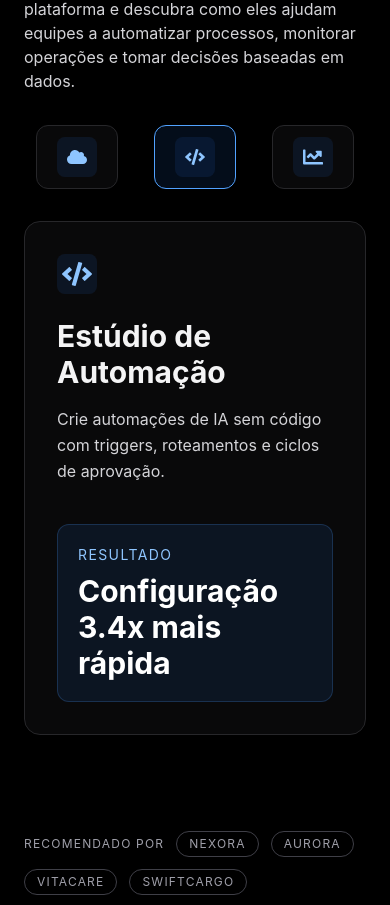
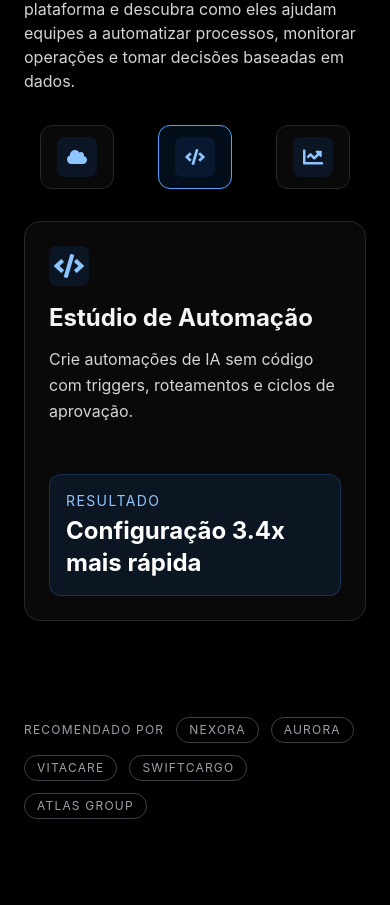
Before and after one commit to UelintonHJ/ai-company-landing, a React (Vite) app: page / in a window 390 px wide. Shown: the part 2580-3485 px from the top of the page. Built offline with nearby package versions, Linux system fonts and the light colour scheme.

Commit message:
refactor(showcase): improve responsive layout and card sizing

```diff
--- a/src/components/sections/ShowcaseSection.jsx
+++ b/src/components/sections/ShowcaseSection.jsx
@@ -22,18 +22,18 @@ export default function ShowcaseSection({
             </div>
 
             <div className="flex flex-col gap-6 lg:grid lg:grid-cols-[260px_minmax(0,1fr)] xl:grid-cols-[300px_minmax(0,1fr)]">
-                <div className="flex justify-around gap-3 overflow-x-auto pb-2 lg:block lg:space-y-3">
+                <div className="flex justify-around gap-3 overflow-x-auto pb-2 lg:flex lg:flex-col lg:justify-center lg:gap-3 lg:overflow-visible lg:pb-0">
                     {showcases.map((item, index) => (
                         <button
                             key={item.title}
                             onClick={() => setActiveShowcase(index)}
-                            className={`grop flex h-16 p-5 shrink-0 items-center justify-center rounded-xl border transition-all duration-300 md:gap-2 lg:min-h-38 lg:w-full lg:justify-start lg:gap-4 ${
+                            className={`group flex h-16 shrink-0 items-center justify-center rounded-xl border p-4 transition-all duration-300 md:gap-2 lg:min-h-28 lg:w-full lg:justify-start lg:gap-4 ${
                                 activeShowcase === index
                                     ? "border-blue-400 bg-blue-500/10"
                                     : "border-zinc-800 bg-zinc-900/40 hover:border-blue-400/40"
                                 }`}
                         >
-                            <div className="flex h-10 w-10 items-center justify-center rounded-lg bg-blue-500/10 text-blue-300">
+                            <div className="flex h-10 w-10 shrink-0 items-center justify-center rounded-lg bg-blue-500/10 text-blue-300">
                                 <item.icon className="text-xl" />
                             </div>
 
@@ -44,27 +44,27 @@ export default function ShowcaseSection({
                     ))}
                 </div>
 
-                <article className="flex min-h-100 flex-col justify-between rounded-2xl border border-zinc-800 bg-zinc-900/40 p-8">
+                <article className="flex min-h-100 md:min-h-80 lg:h-auto flex-col justify-between overflow-hidden rounded-2xl border border-zinc-800 bg-zinc-900/40 p-6">
                     <div>
-                        <div className="mb-6 flex h-10 w-10 shrink-0 items-center justify-center rounded-lg bg-blue-500/10 text-blue-300">
+                        <div className="mb-4 flex h-10 w-10 shrink-0 items-center justify-center rounded-lg bg-blue-500/10 text-blue-300">
                             <showcase.icon className="text-3xl" />
                         </div>
 
-                        <h3 className="mb-4 text-3xl font-bold">
+                        <h3 className="mb-3 text-2xl font-bold">
                             {showcase.title}
                         </h3>
 
-                        <p className="max-w-2xl leading-relaxed text-zinc-300">
+                        <p className="max-w-3xl leading-relaxed text-zinc-300">
                             {showcase.description}
                         </p>
                     </div>
 
-                    <div className="mt-10 rounded-xl border border-blue-400/20 bg-blue-500/10 p-5">
+                    <div className="mt-6 rounded-xl border border-blue-400/20 bg-blue-500/10 p-4">
                         <p className="text-sm uppercase tracking-widest text-blue-300">
                             Resultado
                         </p>
 
-                        <p className="mt-2 text-3xl font-bold text-white">
+                        <p className="mt-1 text-2xl font-bold text-white">
                             {showcase.metric}
                         </p>
                     </div>
```
